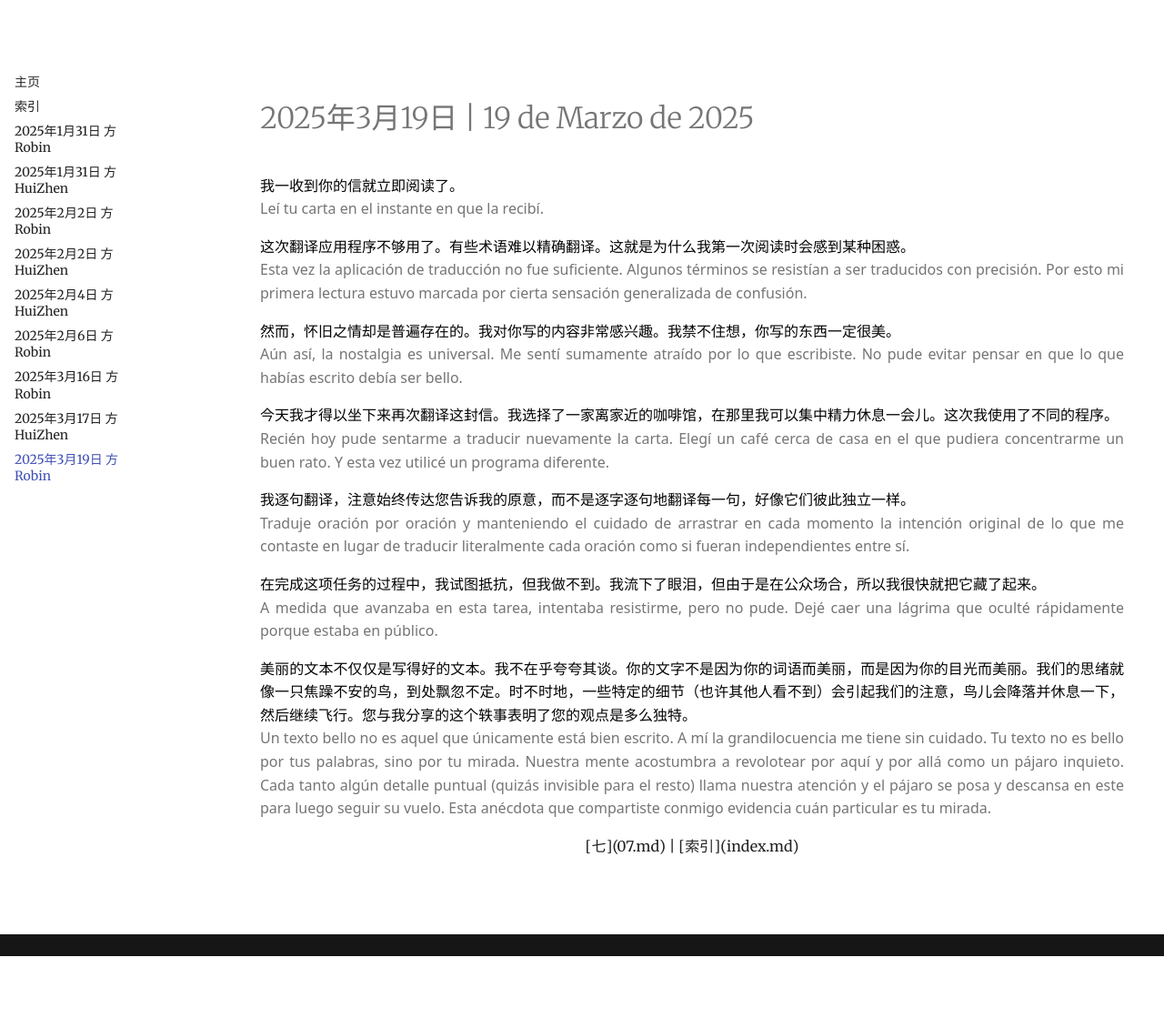
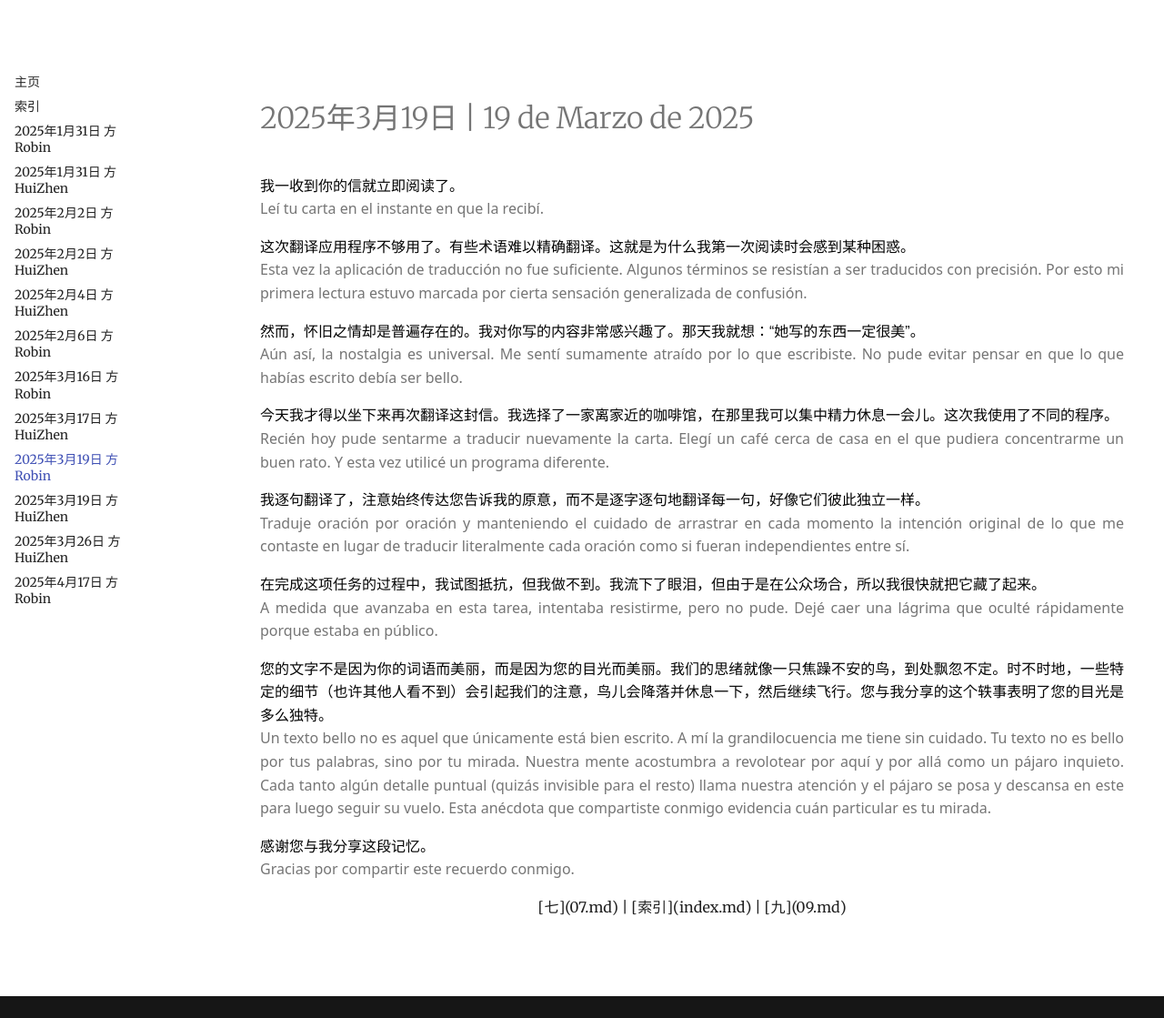
Before and after one commit to junon-txt/fang-huizhen, an MkDocs documentation site: the page built from pages/08.md, in a window 1280 px wide. Shown: the whole page at 91% size. Built offline with MkDocs 1.6.1 and Material for MkDocs 9.7.7, drawn with Linux system fonts in a browser that asks for light colours; before the commit the page ends 1051 px from its top, so only the background shows below that.

Commit message:
+ update backlog

```diff
--- a/mkdocs.yml
+++ b/mkdocs.yml
@@ -14,6 +14,9 @@ nav:
   - 2025年3月16日 方 Robin: 06.md
   - 2025年3月17日 方 HuiZhen: 07.md
   - 2025年3月19日 方 Robin: 08.md
+  - 2025年3月19日 方 HuiZhen: 09.md
+  - 2025年3月26日 方 HuiZhen: 10.md
+  - 2025年4月17日 方 Robin: 11.md
 
 theme:
   name: material
--- a/pages/08.md
+++ b/pages/08.md
@@ -10,7 +10,7 @@ Leí tu carta en el instante en que la recibí.
 
 Esta vez la aplicación de traducción no fue suficiente. Algunos términos se resistían a ser traducidos con precisión. Por esto mi primera lectura estuvo marcada por cierta sensación generalizada de confusión.
 
-然而，怀旧之情却是普遍存在的。我对你写的内容非常感兴趣。我禁不住想，你写的东西一定很美。
+然而，怀旧之情却是普遍存在的。我对你写的内容非常感兴趣了。那天我就想：“她写的东西一定很美”。
 {.zh}
 
 Aún así, la nostalgia es universal. Me sentí sumamente atraído por lo que escribiste. No pude evitar pensar en que lo que habías escrito debía ser bello.
@@ -20,7 +20,7 @@ Aún así, la nostalgia es universal. Me sentí sumamente atraído por lo que es
 
 Recién hoy pude sentarme a traducir nuevamente la carta. Elegí un café cerca de casa en el que pudiera concentrarme un buen rato. Y esta vez utilicé un programa diferente.
 
-我逐句翻译，注意始终传达您告诉我的原意，而不是逐字逐句地翻译每一句，好像它们彼此独立一样。
+我逐句翻译了，注意始终传达您告诉我的原意，而不是逐字逐句地翻译每一句，好像它们彼此独立一样。
 {.zh}
 
 Traduje oración por oración y manteniendo el cuidado de arrastrar en cada momento la intención original de lo que me contaste en lugar de traducir literalmente cada oración como si fueran independientes entre sí.
@@ -30,11 +30,16 @@ Traduje oración por oración y manteniendo el cuidado de arrastrar en cada mome
 
 A medida que avanzaba en esta tarea, intentaba resistirme, pero no pude. Dejé caer una lágrima que oculté rápidamente porque estaba en público.
 
-美丽的文本不仅仅是写得好的文本。我不在乎夸夸其谈。你的文字不是因为你的词语而美丽，而是因为你的目光而美丽。我们的思绪就像一只焦躁不安的鸟，到处飘忽不定。时不时地，一些特定的细节（也许其他人看不到）会引起我们的注意，鸟儿会降落并休息一下，然后继续飞行。您与我分享的这个轶事表明了您的观点是多么独特。
+您的文字不是因为你的词语而美丽，而是因为您的目光而美丽。我们的思绪就像一只焦躁不安的鸟，到处飘忽不定。时不时地，一些特定的细节（也许其他人看不到）会引起我们的注意，鸟儿会降落并休息一下，然后继续飞行。您与我分享的这个轶事表明了您的目光是多么独特。
 {.zh}
 
 Un texto bello no es aquel que únicamente está bien escrito. A mí la grandilocuencia me tiene sin cuidado. Tu texto no es bello por tus palabras, sino por tu mirada. Nuestra mente acostumbra a revolotear por aquí y por allá como un pájaro inquieto. Cada tanto algún detalle puntual (quizás invisible para el resto) llama nuestra atención y el pájaro se posa y descansa en este para luego seguir su vuelo. Esta anécdota que compartiste conmigo evidencia cuán particular es tu mirada.
 
+感谢您与我分享这段记忆。
+{.zh}
+
+Gracias por compartir este recuerdo conmigo.
+
 <center>
-[七](07.md) | [索引](index.md)
+[七](07.md) | [索引](index.md) | [九](09.md)
 </center>
--- a/pages/styles/letter.css
+++ b/pages/styles/letter.css
@@ -94,10 +94,20 @@ p {
     margin: 0 0 1em 1em;
 }
 
+.float-left-mobile-off {
+    float: left;
+    margin: 0 0 1em 1em;
+}
+
 @media (max-width: 76.25rem) {
     .float-right-mobile-off {
         float: none;
         margin: 1em auto;
         display: block;
     }
+    .float-left-mobile-off {
+        float: none;
+        margin: 1em auto;
+        display: block;
+    }
 }
```
Also changed, not shown: pages/09.md (added, +59 -0 lines), pages/10.md (added, +51 -0 lines), pages/11.md (added, +90 -0 lines), pages/index.md (+3 -0 lines), pages/imgs/09_zapatos.jpeg (added), pages/imgs/10_argentina.jpeg (added), pages/imgs/11_boda00.png (added), pages/imgs/11_boda01.png (added), pages/imgs/11_boda02.png (added).
